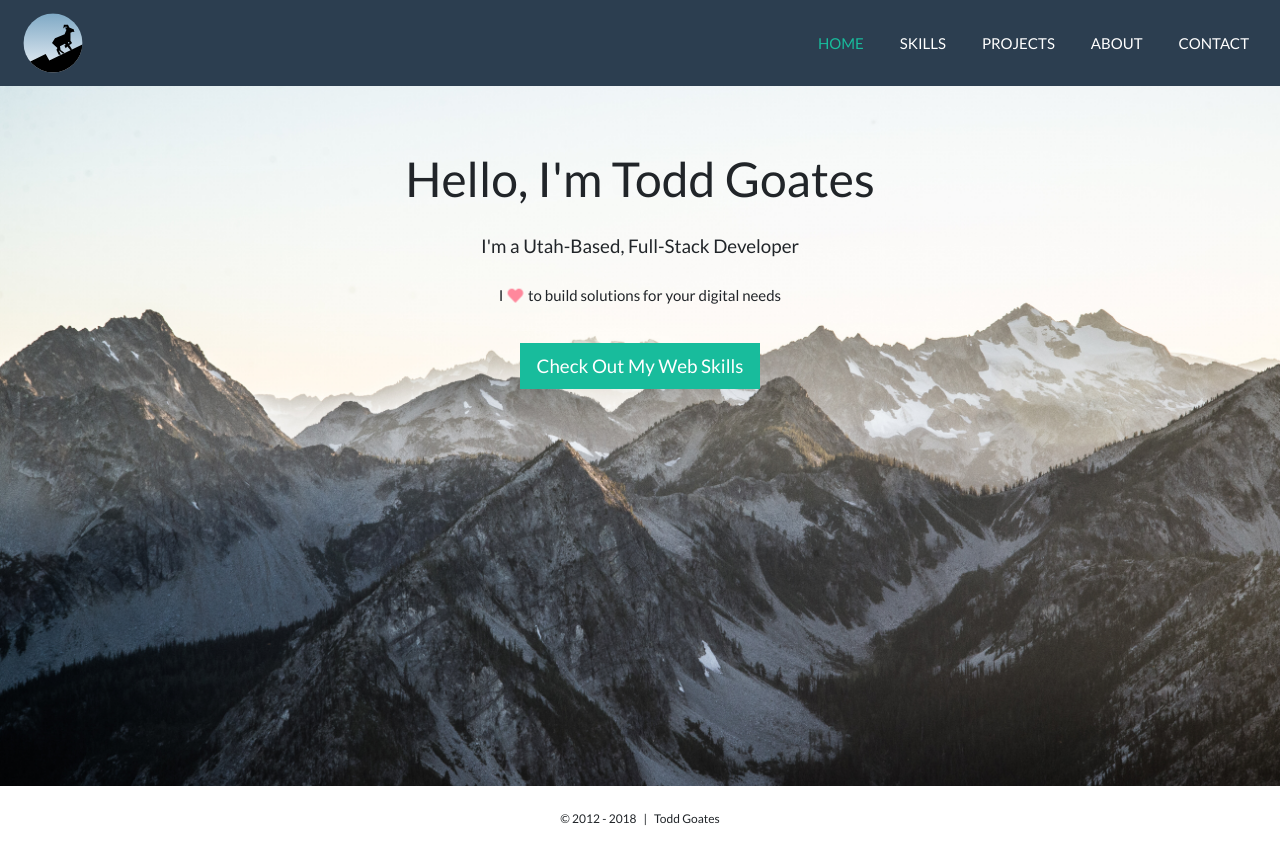
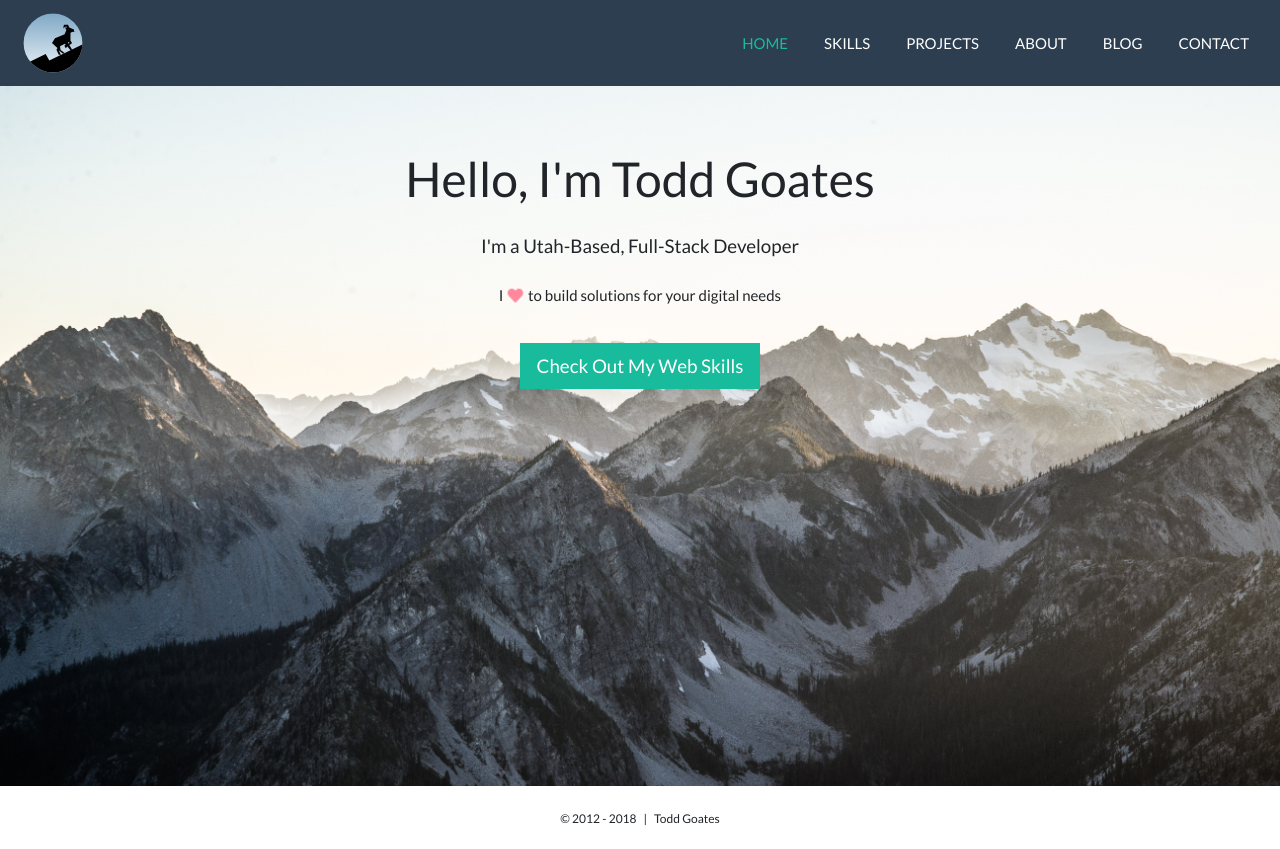
Before and after one commit to toddgoates/goatsite, an Angular app: page / in a window 1280 px wide. Built offline with nearby package versions, Linux system fonts and the light colour scheme.

Commit message:
Add link to blog. Update gitignore.

```diff
--- a/src/app/components/navbar/navbar.component.html
+++ b/src/app/components/navbar/navbar.component.html
@@ -21,6 +21,9 @@
         <li class="nav-item" routerLinkActive="active">
           <a class="nav-link" routerLink="/about">About</a>
         </li>
+        <li class="nav-item">
+          <a href="https://blog.toddgoates.com" class="nav-link" target="_blank" rel="noopener">Blog</a>
+        </li>
         <li class="nav-item" routerLinkActive="active">
           <a class="nav-link" routerLink="/contact">Contact</a>
         </li>
```
Also changed, not shown: 1 other file (tests, documents, lock files or other folders).
